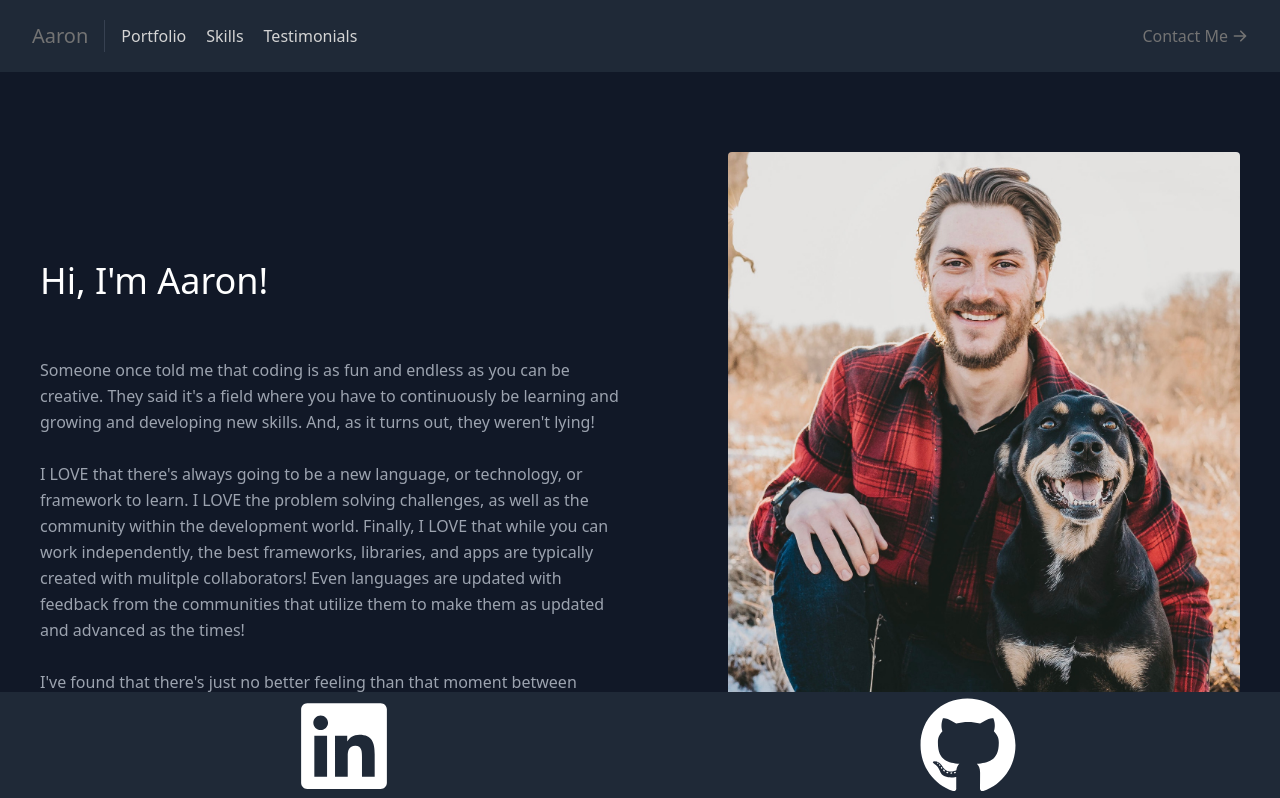
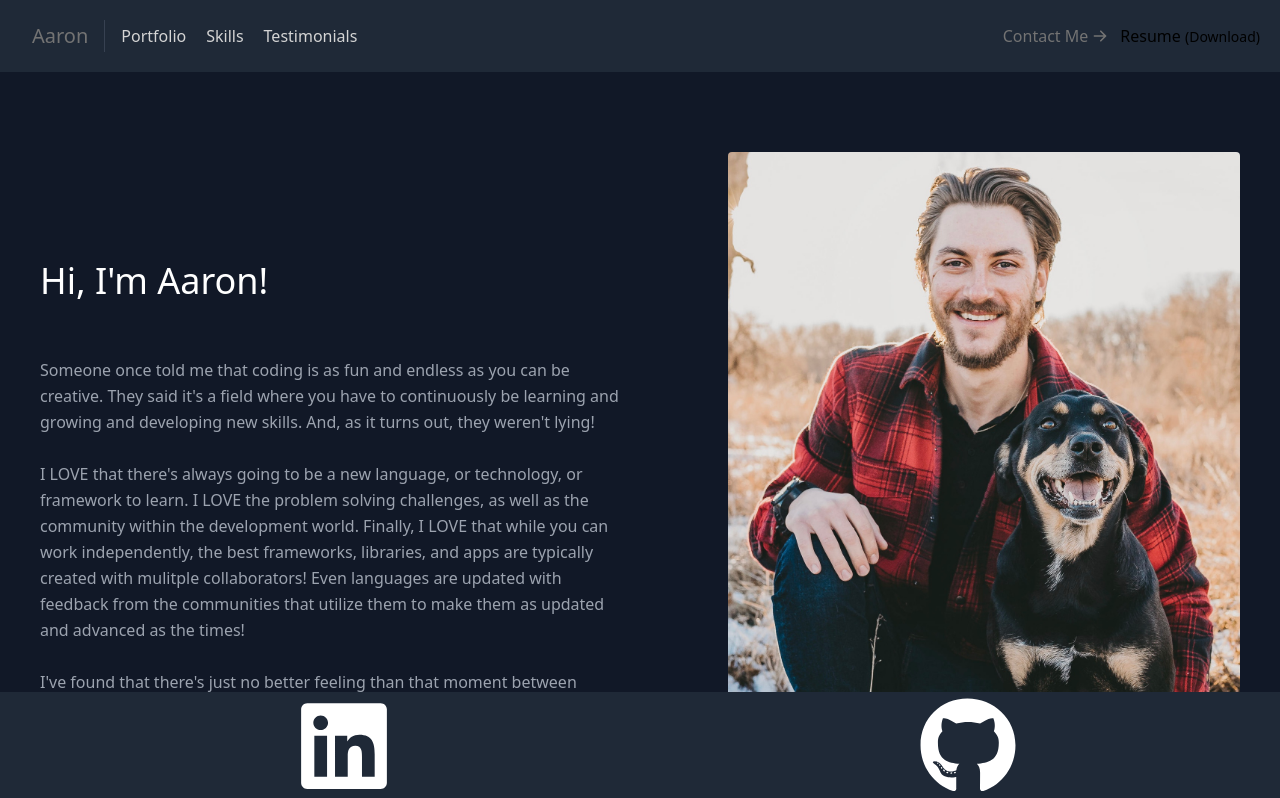
Before and after one commit to afarr002/Aaron-Reactfolio, a React (Create React App) app: page / in a window 1280 px wide. Shown: the top 798 px of the page. Built offline with nearby package versions, Linux system fonts and the light colour scheme.

Commit message:
added resume download link to navbar

```diff
--- a/src/components/Navbar.js
+++ b/src/components/Navbar.js
@@ -28,6 +28,9 @@ const Navbar = () => {
           Contact Me
           <ArrowRightIcon className="w-4 h-4 ml-1" />
         </a>
+        <a href="./resume/aaron.resume.pdf" target="_blank" download>
+          Resume <span className="text-sm">(Download)</span>
+        </a>
       </div>
     </header>
   );
```
Also changed, not shown: 1 other file (tests, documents, lock files or other folders).
